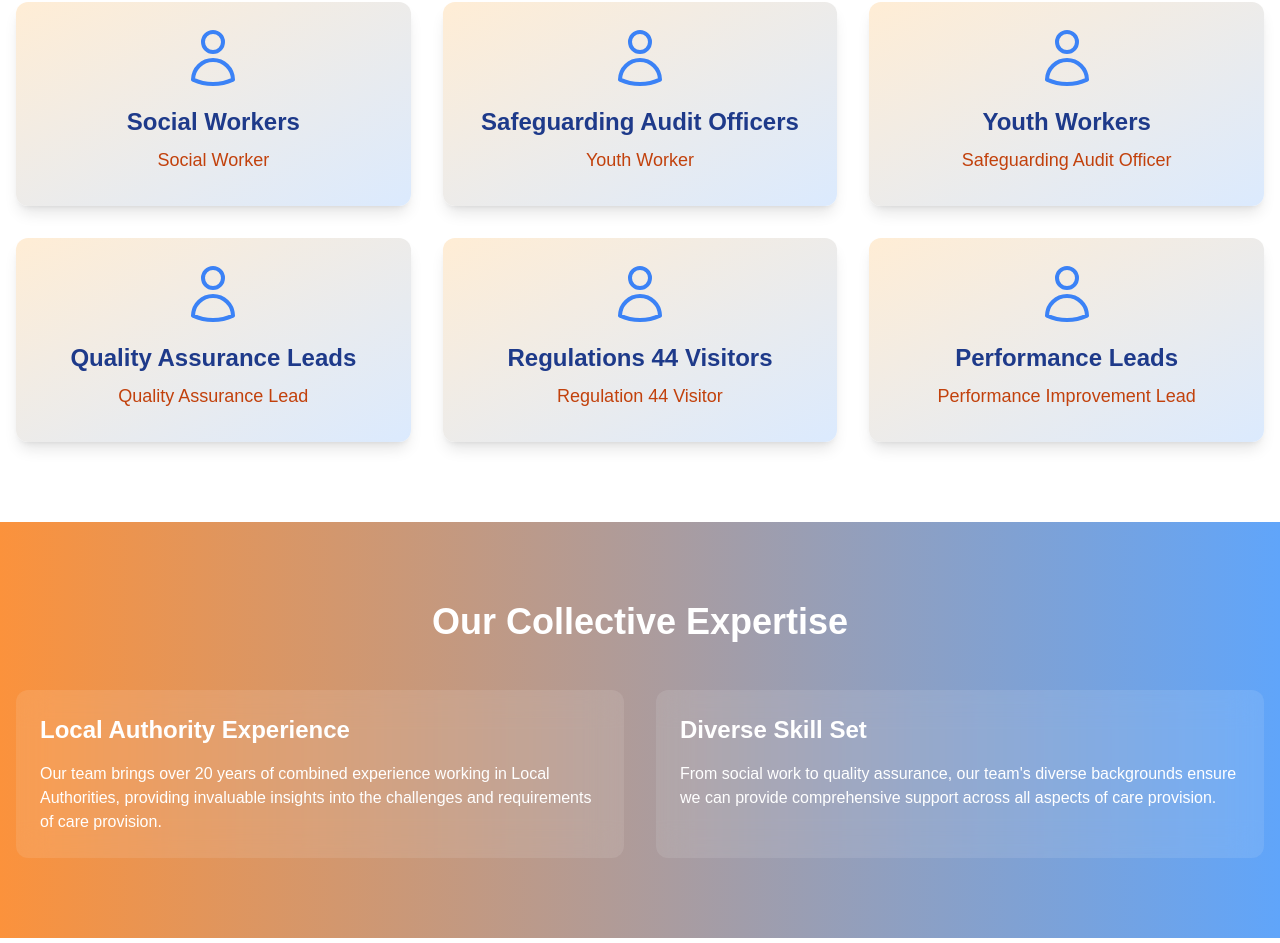
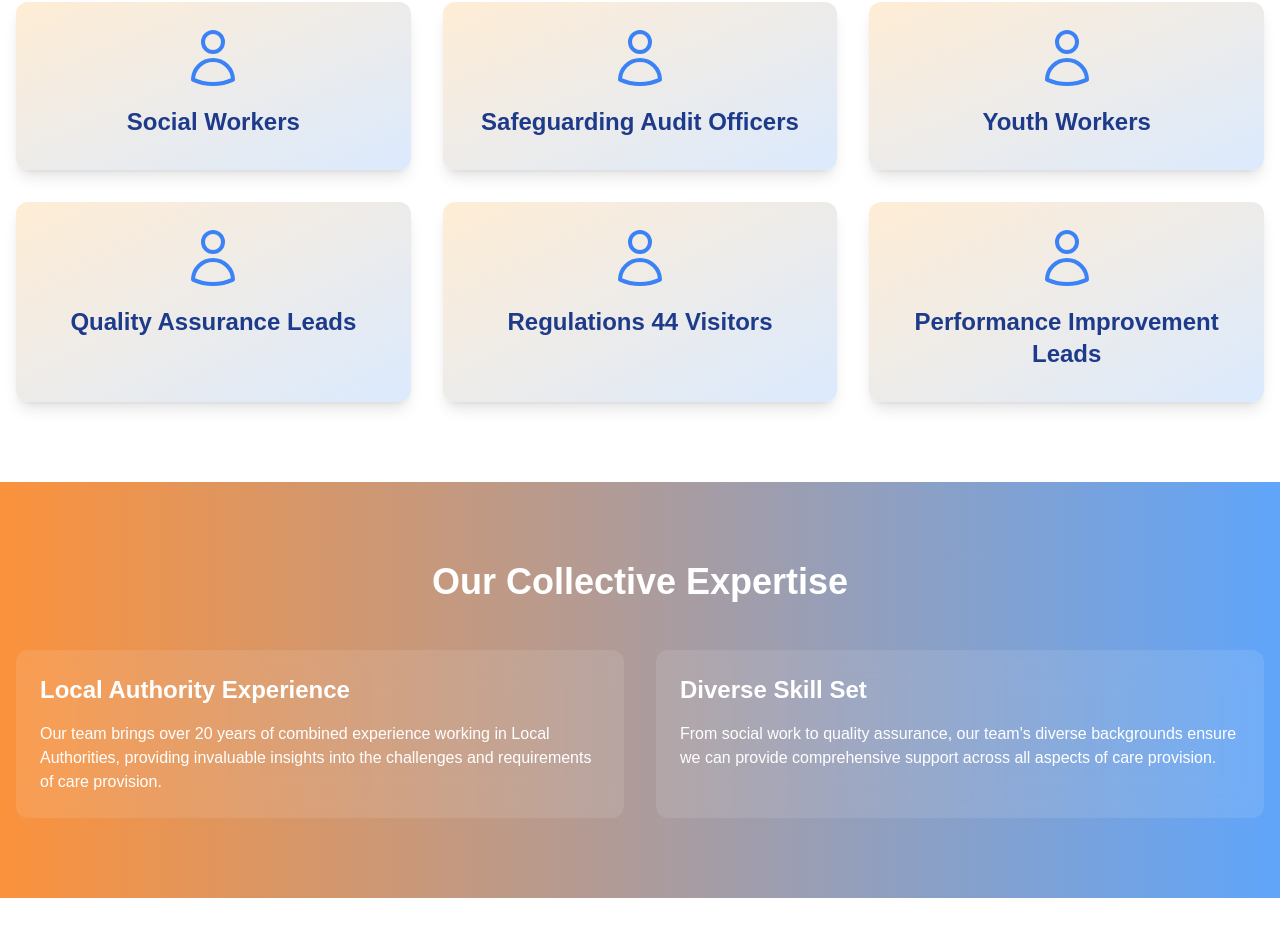
Before and after one commit to BrandonKambasha/gitProject3, a Next.js app: page /team in a window 1280 px wide. Shown: the part 1057-2000 px from the top of the page. Built offline with nearby package versions, Linux system fonts and the light colour scheme.

Commit message:
uodated info about and services

```diff
--- a/src/app/about/page.tsx
+++ b/src/app/about/page.tsx
@@ -65,7 +65,7 @@ export default function About() {
                 whileInView={{ opacity: 1, x: 0 }}
                 transition={{ duration: 0.5 }}
               >
-                <h2 className="text-4xl font-bold mb-6 text-blue-900">Our Mission</h2>
+                <h2 className="text-4xl font-bold mb-6 text-blue-900">About Us</h2>
                 <p className="text-orange-700 mb-4">
                   At REG 44 CONSULTANCY, we are dedicated to supporting Semi Independent Accommodation and Residential Children's Home Providers across the United Kingdom. Our mission is to help organizations meet the needs of young people they support, ensuring the best possible outcomes for children and young adults in care settings.
                 </p>
--- a/src/app/team/page.tsx
+++ b/src/app/team/page.tsx
@@ -15,12 +15,12 @@ export default function Team() {
   const backgroundY = useTransform(scrollYProgress, [0, 1], ["0%", "30%"])
 
   const teamMembers = [
-    { name: "Social Workers", role: "Social Worker" },
-    { name: "Safeguarding Audit Officers", role: "Youth Worker" },
-    { name: "Youth Workers", role: "Safeguarding Audit Officer" },
-    { name: "Quality Assurance Leads", role: "Quality Assurance Lead" },
-    { name: "Regulations 44 Visitors", role: "Regulation 44 Visitor" },
-    { name: "Performance Leads", role: "Performance Improvement Lead" },
+    { name: "Social Workers",  },
+    { name: "Safeguarding Audit Officers",},
+    { name: "Youth Workers", },
+    { name: "Quality Assurance Leads",  },
+    { name: "Regulations 44 Visitors",  },
+    { name: "Performance Improvement Leads", },
   ]
 
   return (
@@ -76,7 +76,6 @@ export default function Team() {
                 >
                   <UserIcon className="h-16 w-16 text-blue-500 mx-auto mb-4" />
                   <h3 className="text-2xl font-semibold mb-2 text-blue-900">{member.name}</h3>
-                  <p className="text-lg text-orange-700 mb-2">{member.role}</p>
                 </motion.div>
               ))}
             </div>
```
